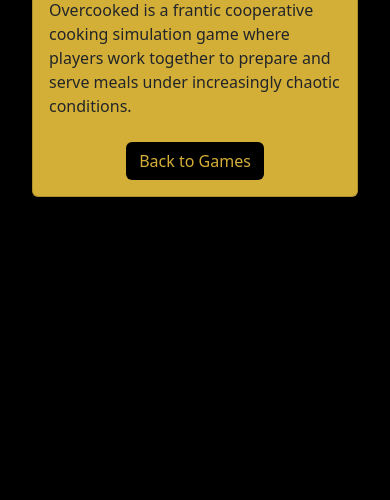
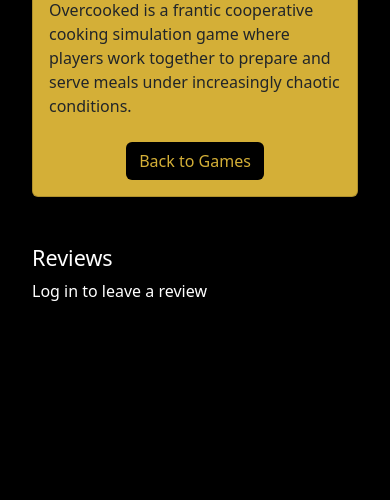
Before and after one commit to RhysLewsley/Honest-Gaming, a Django app: a page that uses gamepost/templates/gamepost/game_detail.html in a window 390 px wide. Shown: the part 239-739 px from the top of the page. Run offline with Django 4.2, Linux system fonts and the light colour scheme; data comes from the database, SQL or seed files in the repository.

Commit message:
add: enhance game detail page with review display and management features

```diff
--- a/gamepost/templates/gamepost/game_detail.html
+++ b/gamepost/templates/gamepost/game_detail.html
@@ -2,8 +2,9 @@
 
 {% block content %}
 <div class="container mt-5">
-    <div class="row justify-content-center">
-        <div class="col-md-4 col-lg-3">
+    <!-- Game Details Card (Top) -->
+    <div class="row mb-5">
+        <div class="col-md-6 col-lg-4 mx-auto">
             <div class="card shadow-sm h-100">
                 <div class="card-body">
                     <h5 class="card-title text-center">{{ game.title }}</h5>
@@ -24,5 +25,51 @@
             </div>
         </div>
     </div>
+
+    <!-- Reviews Section (Bottom Left) -->
+    <div class="row">
+        <div class="col-md-8 col-lg-6">
+            <div class="mb-4">
+                <h4 id="text-color-gold">Reviews</h4>
+                {% if user.is_authenticated %}
+                    <a href="{% url 'create-review' slug=game.slug %}" class="btn btn-primary mb-3">Add Review</a>
+                {% else %}
+                    <p>Log in to leave a review</p>
+                {% endif %}
+            </div>
+
+            <!-- Display Reviews -->
+            {% if reviews %}
+                {% for review in reviews %}
+                    <div class="card mb-3 border-light">
+                        <div class="card-body">
+                            <div class="d-flex justify-content-between align-items-start">
+                                <div>
+                                    <h5 class="card-title mb-1">
+                                        {{ review.created_by.username }}
+                                        <span class="badge bg-warning ms-2">{{ review.rating }} ★</span>
+                                    </h5>
+                                    <p class="card-subtitle mb-2 small">
+                                        {{ review.created_at|date:"M d, Y \a\t g:i A" }}
+                                    </p>
+                                </div>
+                                {% if user == review.created_by %}
+                                    <div class="btn-group-vertical btn-group-sm">
+                                        <a href="{% url 'create-review' slug=game.slug %}" class="btn btn-sm btn-outline-primary">Edit</a>
+                                        <form method="post" action="{% url 'delete-review' slug=game.slug review_id=review.id %}" style="display:inline;">
+                                            {% csrf_token %}
+                                            <button type="submit" class="btn btn-sm btn-outline-danger w-100" onclick="return confirm('Are you sure?');">Delete</button>
+                                        </form>
+                                    </div>
+                                {% endif %}
+                            </div>
+                            <p class="card-text mt-3 review-text">{{ review.review_text }}</p>
+                        </div>
+                    </div>
+                {% endfor %}
+            {% endif %}
+
+            </div>
+    </div>
 </div>
 {% endblock %}
```
